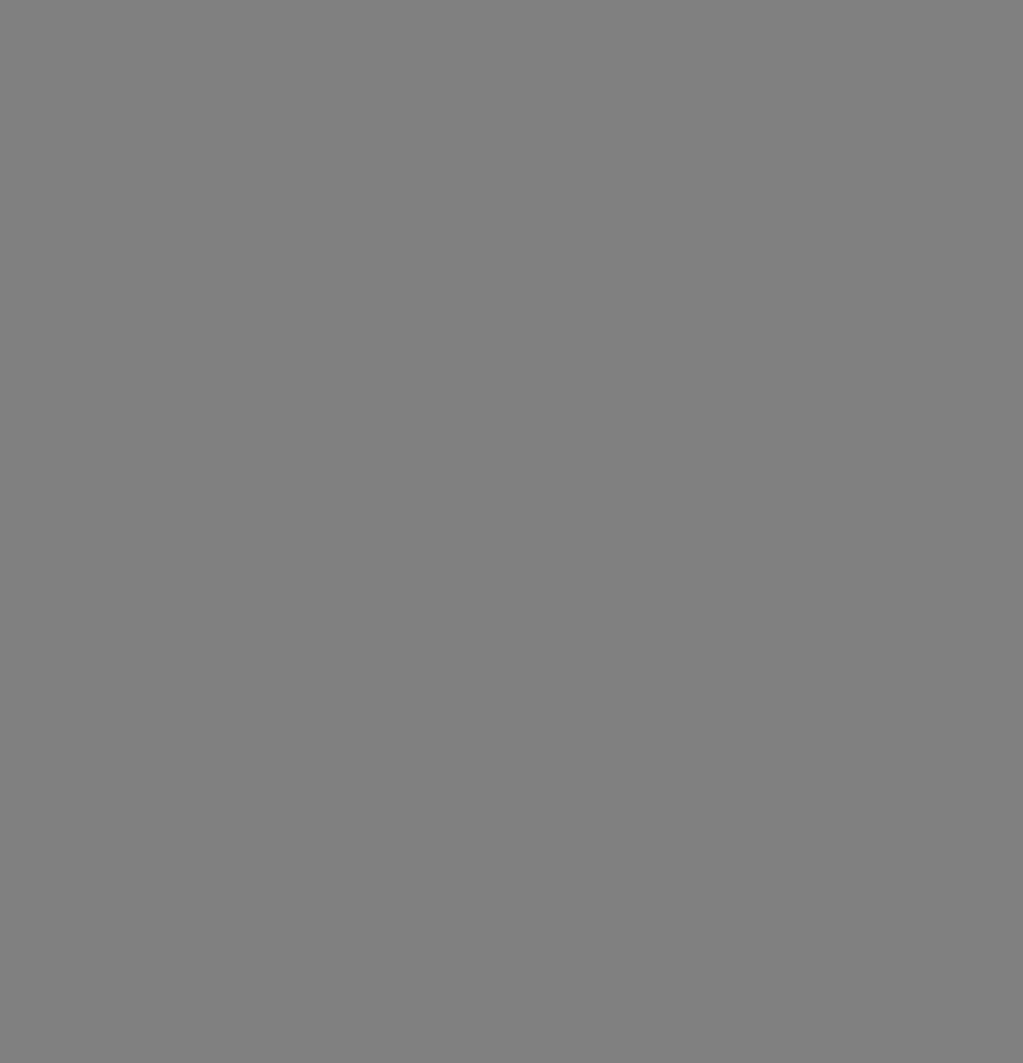
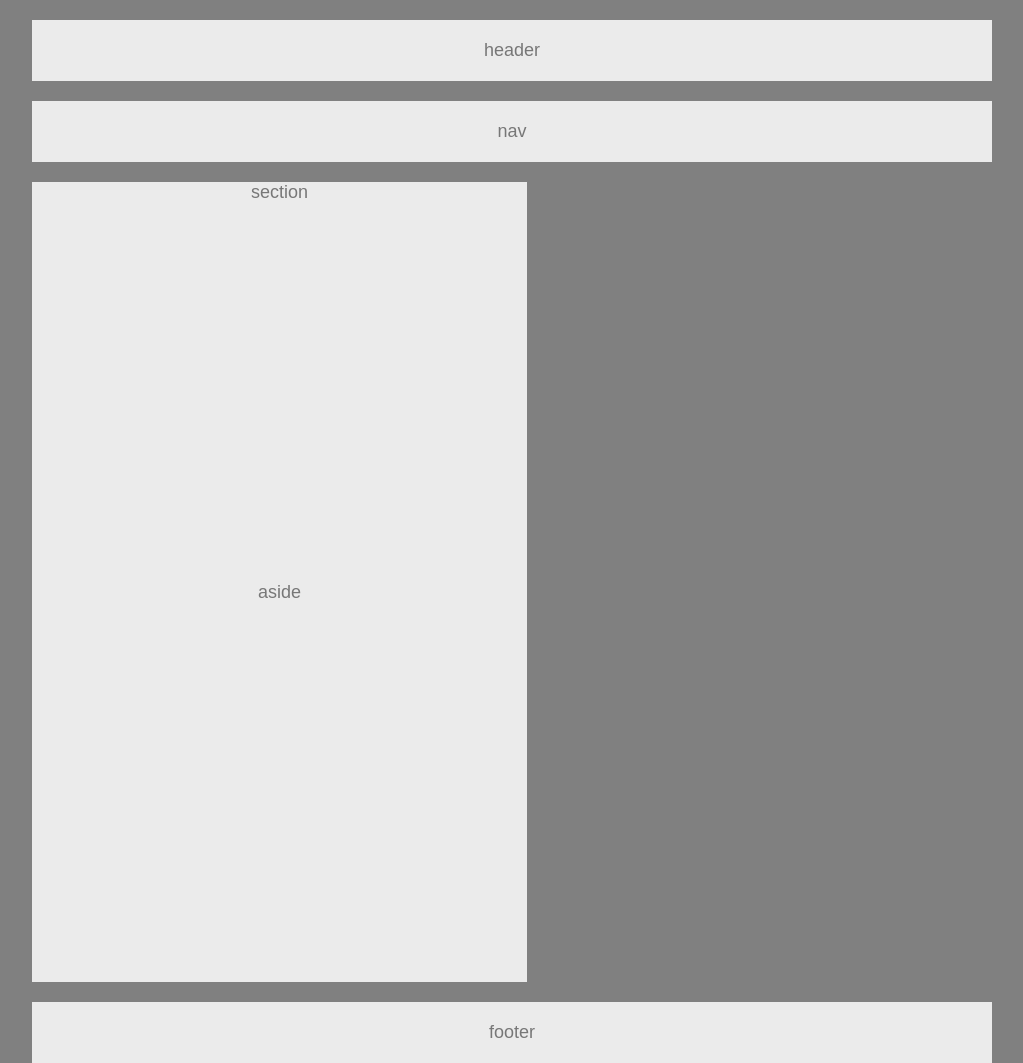
Before and after one commit to laugeorge/HW-Wireframe, a plain HTML site: page index.html in a window 1280 px wide. Shown: the whole page, without its empty margins (128-1151 px from the left). Before the commit the page ends 800 px from the top, so only its background shows below. Drawn offline with Linux system fonts and the light colour scheme.

Commit message:
Update the Header and Footer box. Still need to fix Section and Aside

```diff
--- a/index.html
+++ b/index.html
@@ -9,9 +9,22 @@
 
 <body style= "background-color:gray">
 
+<div class="container">
+    <header>header</header>
+    <Nav>nav</Nav>
+
+    <div class="clearfix">
+        <Section>
+            <full>section</full>
+            <aside>aside</aside>
+        </Section>
+    </div>
+<div>
+
+<footer>
+    footer
+</footer>
+
 </body>
 
-
-
-
 </html>
--- a/style.css
+++ b/style.css
@@ -1,47 +1,84 @@
-*{
+* {
   box-sizing: border-box;
   text-align: center;
 }
 
-.container {
+/*.container {
   margin: 0 auto;
   margin-top: 50px;
-  width: 1000px;
-  color: white;
-  font-family: 'Segoe UI', Tahoma, Geneva, Verdana, sans-serif;
-  font-size: 1.25em;
+} */
+
+body {
+  width: 960px;
+  color: #777;
+  background-color: #777;
+  font-size: 18px;
+  font-family: Arial, Arial, Helvetica, sans-serif;
+  margin: 0 auto;
+  margin-top: 20px;
 }
 
 header {
+  background-color: #ebebeb;
+  margin-bottom: 20px;
+  padding: 20px;
+}
+
+nav {
+  background-color: #ebebeb;
+  margin-bottom: 20px;
+  padding: 20px;
+}
+
+.clearfix::after {
+  content: " ";
+  display: block;
+  clear: both;
+}
+
+/*section {
+  background-color: #ebebeb;
+  margin-bottom: 20px;
+  padding: 20px;
+} */
+
+full {
+  width: 495px;
+  height: 400px;
+  background-color: #ebebeb;
+  float: left;
+}
+
+aside {
+  width: 495px;
+  height: 400px;
+  background-color: #ebebeb;
+  float: left;
 
 }
 
-nav {
+/*article {
+  color: #ebebeb;
+  background-color: #777;
+  padding: 20px;
+  text-decoration-color: white;
+  height: 200px;
+} */
 
+/*h1 {
+  color: #777;
+  background-color: #ebebeb;
 }
 
-section{
+p {
+  color: #777;
+  background-color: #ebebeb;
+}*/
 
-}
-
-article{
-
-}
-
-h1{
-
-}
-
-p{
-
-}
-
-aside {
-
-}
 
 footer {
   padding: 20px;
-  background: lightgray
-
+  background-color: #ebebeb;
+  clear: both;
+  margin-top: 20px;
 }
```
